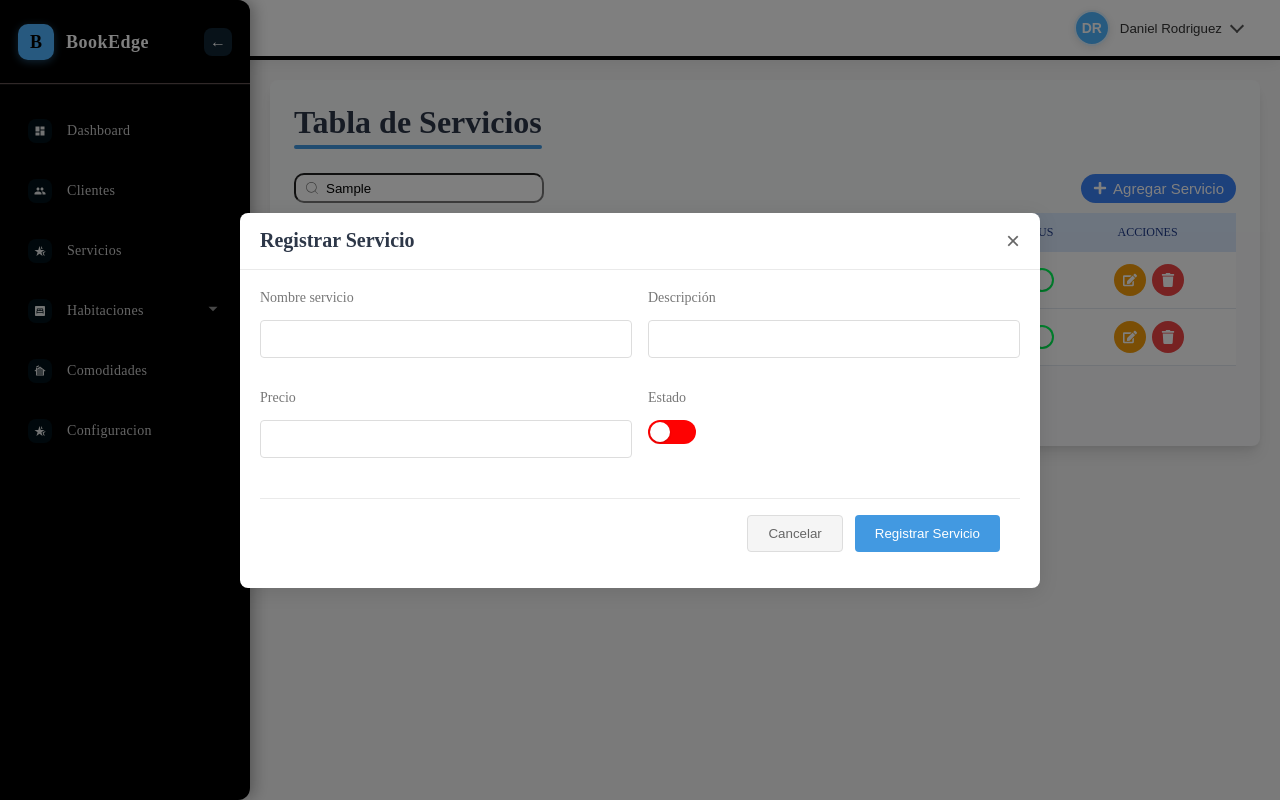
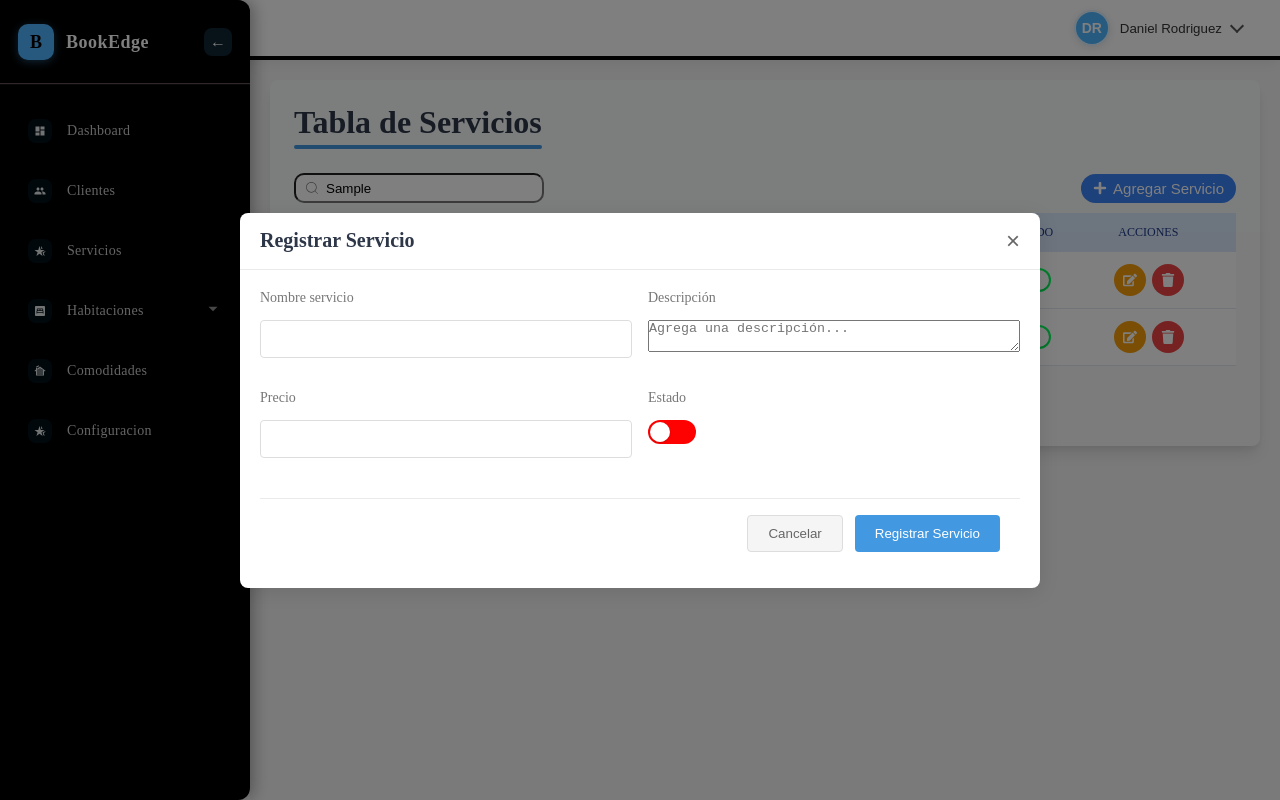
Before and after one commit to JocRivera/BookEdge, a React (Vite) app: page /admin/services in a window 1280 px wide. Both pictures are taken after typing "Sample" into the empty fields and a click on the button "Agregar Servicio". Built offline with nearby package versions, Linux system fonts and the light colour scheme; a web font is replaced by a local one.

Commit message:
OpenEditModal

```diff
--- a/src/components/features/componentService/createServices.jsx
+++ b/src/components/features/componentService/createServices.jsx
@@ -15,16 +15,16 @@ export default function CreateServices() {
         {
             id: 1,
             name: 'Cena Romantica',
-            description: 'Cena Romantica para dos personas',
-            price: 500,
-            status: 'Activo',
+            Description: 'Cena Romantica para dos personas',
+            Price: 500,
+            StatusServices: 'Activo',
         },
         {
             id: 2,
             name: 'Masaje Relajante',
-            description: 'Masaje relajante para dos personas',
-            price: 700,
-            status: 'Activo',
+            Description: 'Masaje relajante para dos personas',
+            Price: 700,
+            StatusServices: 'Activo',
         }
 
     ]);
@@ -50,7 +50,9 @@ export default function CreateServices() {
     };
 
     const handleEdit = (id) => {
-        console.log('Editar', id);
+        const service = services.find((service) => service.id === id);
+        setCurrentService(service);
+        setIsModalOpen(true);
     }
     const handleDelete = (id) => {
         console.log('Eliminar', id);
@@ -81,9 +83,9 @@ export default function CreateServices() {
                         <tr>
                             <th>Id</th>
                             <th>Nombre Completo</th>
-                            <th>Tipo de documento</th>
+                            <th>Descripcion</th>
                             <th>Precio</th>
-                            <th>Status</th>
+                            <th>Estado</th>
                             <th>Acciones</th>
                         </tr>
                     </thead>
@@ -92,11 +94,11 @@ export default function CreateServices() {
                             <tr key={service.id}>
                                 <td className="table-cell">{service.id}</td>
                                 <td className="table-cell">{service.name}</td>
-                                <td className="table-cell">{service.description}</td>
-                                <td className="table-cell">{service.price}</td>
+                                <td className="table-cell">{service.Description}</td>
+                                <td className="table-cell">{service.Price}</td>
                                 <td className="table-cell">
                                     <Switch
-                                        isOn={service.status === 'Activo'}
+                                        isOn={service.StatusServices === 'Activo'}
                                         id={service.id}
                                         handleToggle={(id) => {
                                             setServices(
@@ -104,7 +106,7 @@ export default function CreateServices() {
                                                     service.id === id
                                                         ? {
                                                             ...service,
-                                                            status: service.status === 'Activo' ? 'Inactivo' : 'Activo',
+                                                            StatusServices: service.StatusServices === 'Activo' ? 'Inactivo' : 'Activo',
                                                         }
                                                         : service
                                                 )
--- a/src/components/features/componentService/formServices.jsx
+++ b/src/components/features/componentService/formServices.jsx
@@ -41,15 +41,21 @@ const FormService = ({ isOpen, onClose, service, onSave }) => {
                         <div className='form-grid'>
                             <div className='form-group'>
                                 <label htmlFor="">Nombre servicio</label>
-                                <input type="text" name="name" id="name" />
+                                <input type="text" name="name" id="name" required
+                                    defaultValue={formData.name}
+                                />
                             </div>
                             <div className='form-group'>
                                 <label htmlFor="">Descripción</label>
-                                <input type="text" name="Description" id="Description" />
+                                <textarea required placeholder="Agrega una descripción..." name="Description" id="Description"
+                                    defaultValue={formData.Description}
+                                />
                             </div>
                             <div className='form-group'>
                                 <label htmlFor="">Precio</label>
-                                <input type="text" name="Price" id="Price" />
+                                <input required type="number" name="Price" id="Price"
+                                    defaultValue={formData.Price}
+                                />
                             </div>
                             <div className="form-group">
                                 <label htmlFor="status">Estado</label>
```
